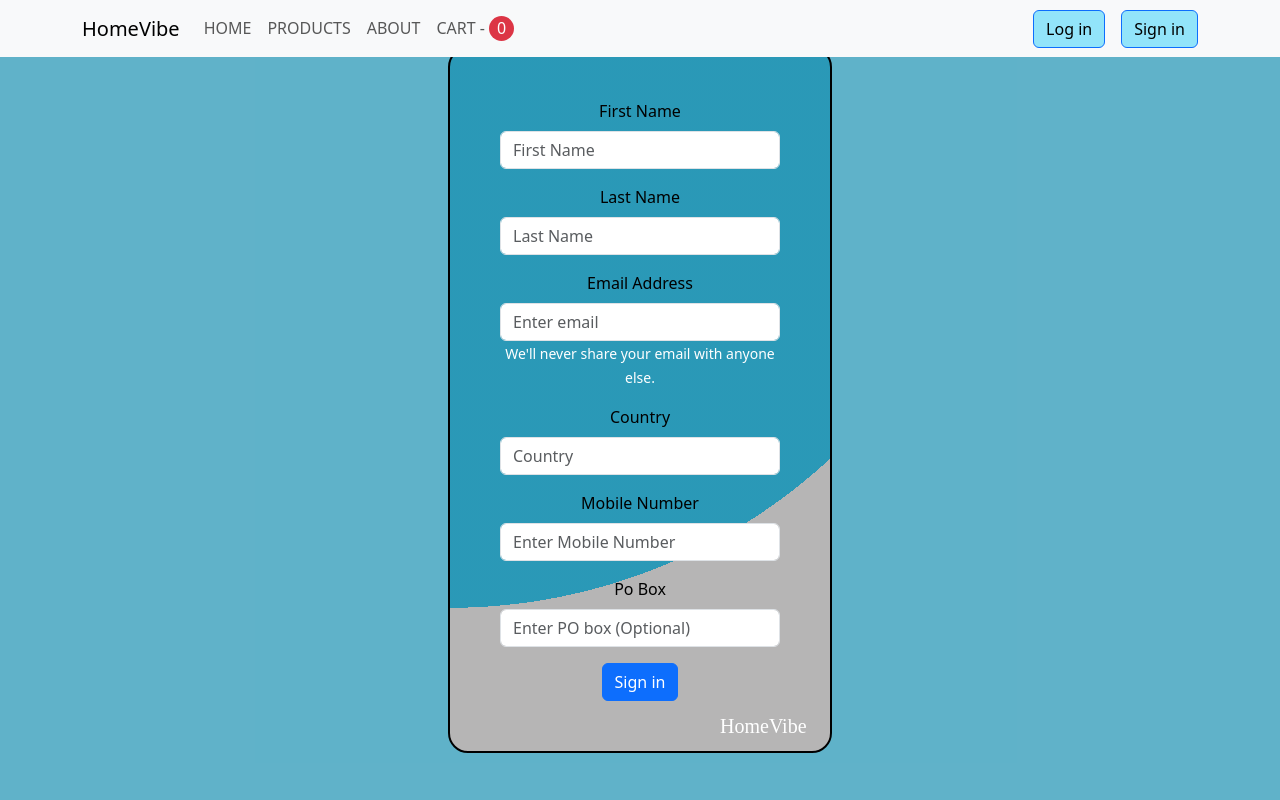
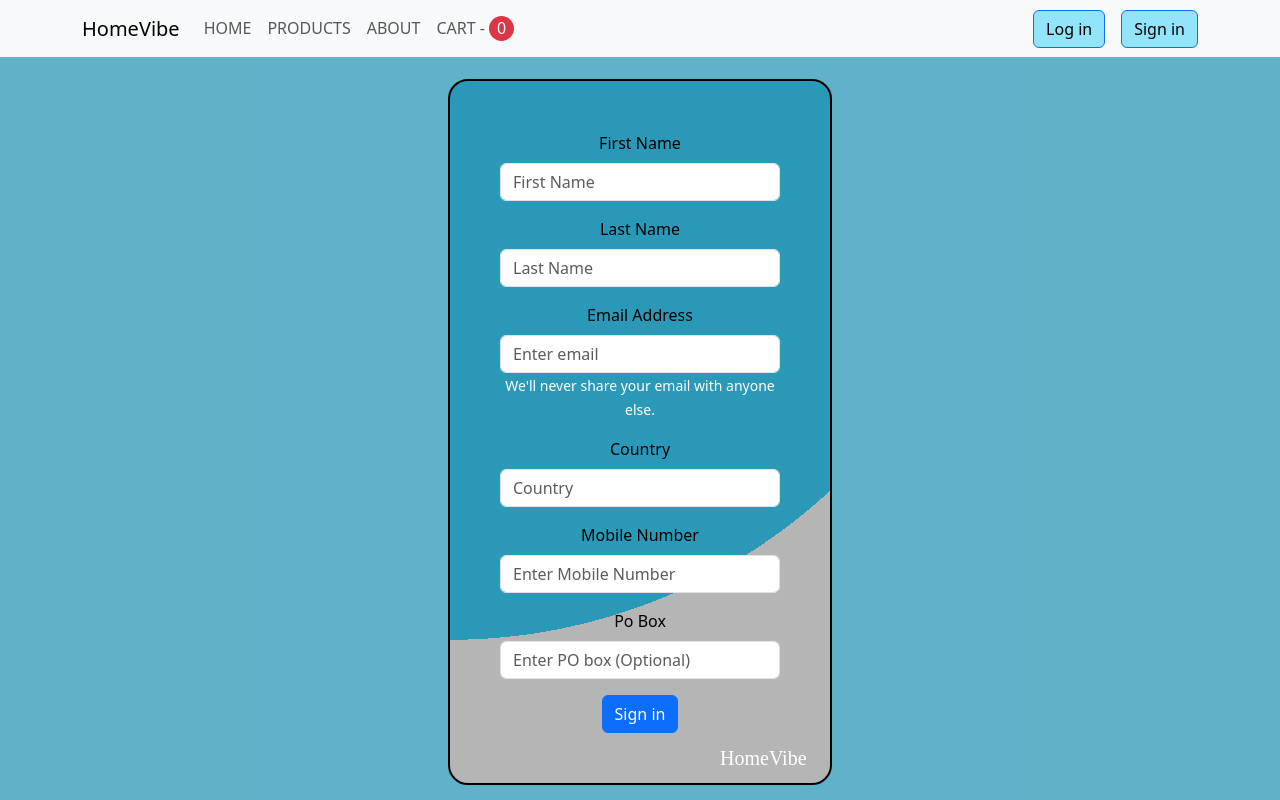
Before and after one commit to AhmedRaaft550/HomeVibe-git, a React (Vite) app: page /sign in a window 1280 px wide. Built offline with nearby package versions, Linux system fonts and the light colour scheme.

Commit message:
newUpdate

```diff
--- a/src/Components/signup.css
+++ b/src/Components/signup.css
@@ -7,7 +7,7 @@
     padding: 50px;
     width: 30%;
     position: absolute;
-    top: 50%;
+    top: 54%;
     left: 50%;
     transform: translate(-50%, -50%);
     border: 2px solid #000;
@@ -15,6 +15,8 @@
     border-radius: 20px;
 
   }
+
+
 
   @media (max-width:1170px) {
     .register-form {
```
